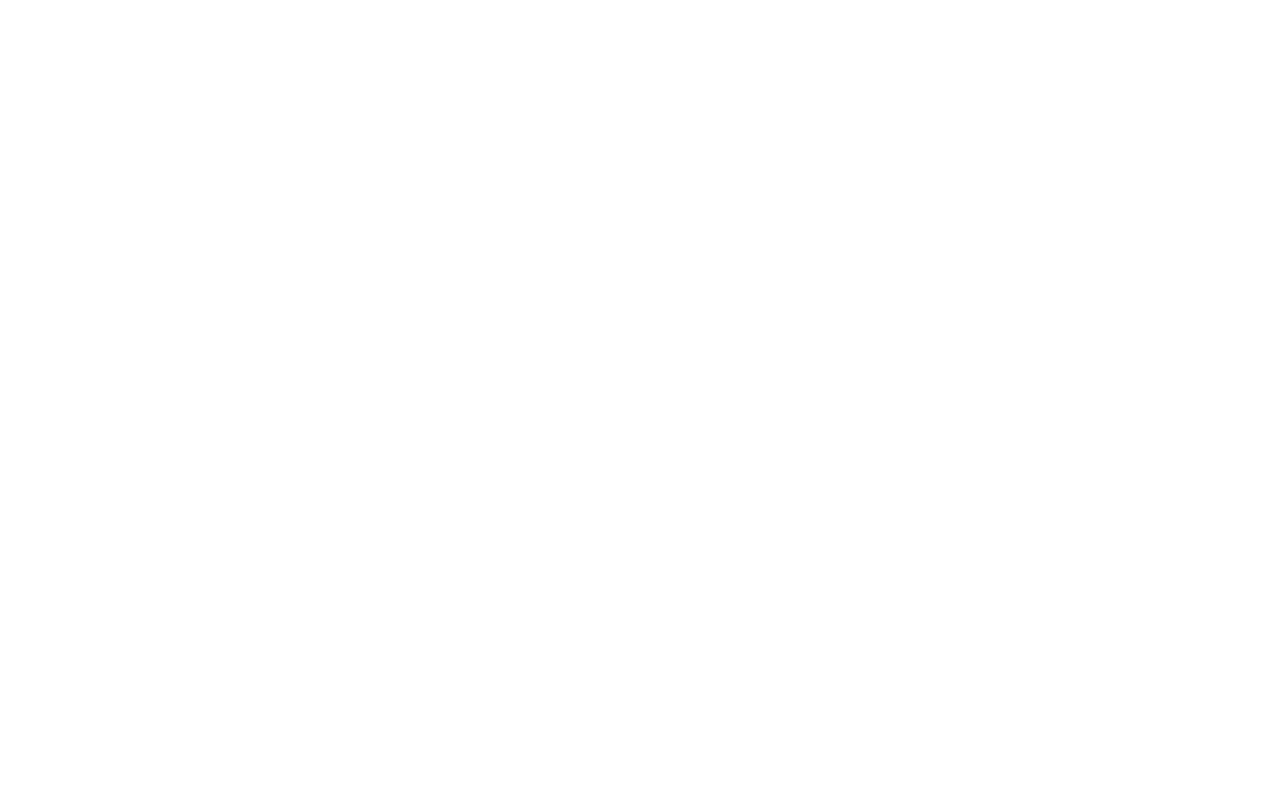
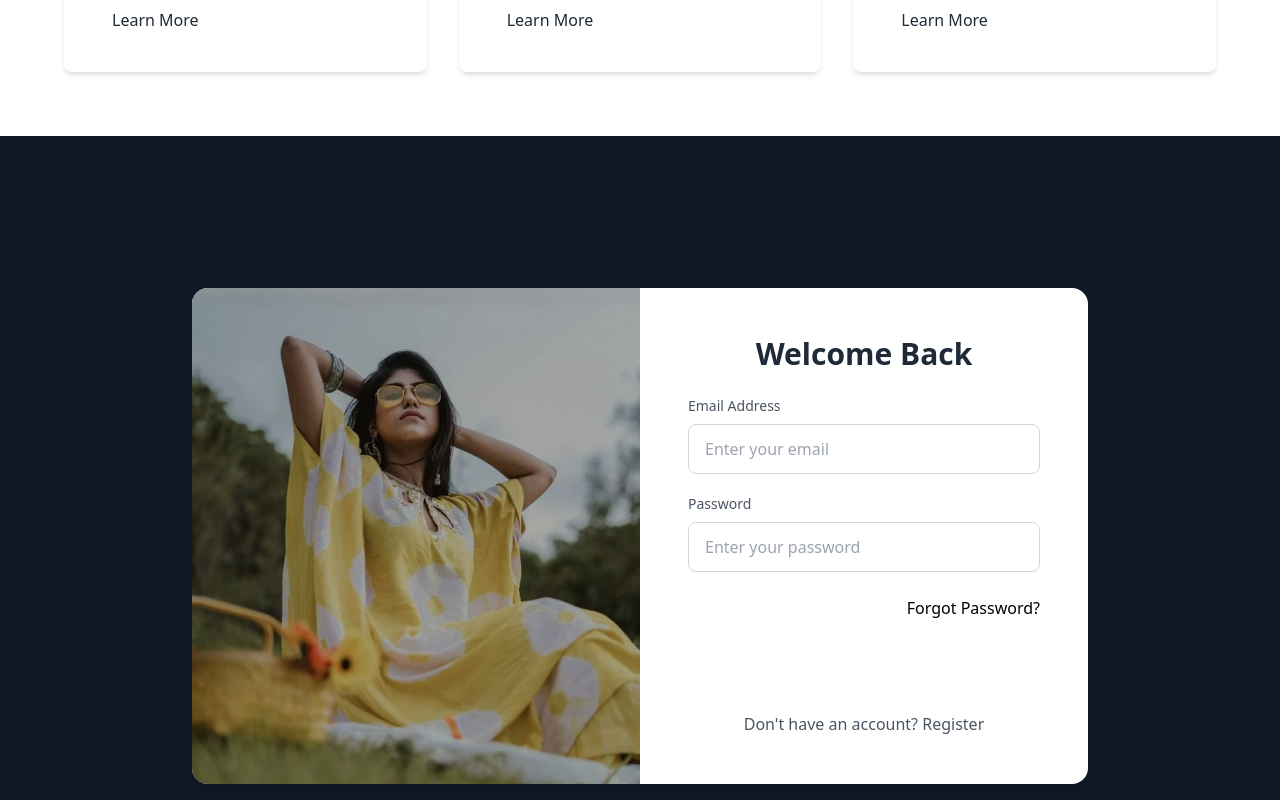
Before and after one commit to SeeminKhan/MP-2A, a React (Vite) app in the folder client/: page /login in a window 1280 px wide. Shown: the part 1280-2080 px from the top of the page. Before the commit the page ends 1214 px from the top, so only its background shows below. Built offline with nearby package versions, Linux system fonts and the light colour scheme.

Commit message:
login page

```diff
--- a/client/src/App.jsx
+++ b/client/src/App.jsx
@@ -9,6 +9,7 @@
   return (
     <Router>
       <Navbar />
+      <HomePage />
       <Routes>
         <Route path="/" element={<HomePage />} />
         <Route path="/login" element={<LoginPage />} />
--- a/client/src/pages/Home.jsx
+++ b/client/src/pages/Home.jsx
@@ -3,6 +3,9 @@
 import Slider2 from "../assets/slider2.jpg";
 import Slider3 from "../assets/slider3.jpg";
 import Card from './Card';
+import CarImg1 from "../cardImg/card4.jpg";
+import CarImg2 from "../cardImg/card2.jpg";
+import CarImg3 from "../cardImg/card5.jpg";
 
 const HomePage = () => {
   const [currentSlide, setCurrentSlide] = useState(0);
@@ -41,13 +44,13 @@
         <h2 className="text-3xl font-semibold text-center mb-12 text-customBlack">Our Features</h2>
         <div className="grid grid-cols-1 md:grid-cols-3 gap-8">
           {/* Card 1 */}
-          <Card src={Slider1}/>
+          <Card src={CarImg1}/>
 
           {/* Card 2 */}
-          <Card src={Slider2} />
+          <Card src={CarImg2} />
 
           {/* Card 3 */}
-          <Card src={Slider3} />
+          <Card src={CarImg3} />
 
         </div>
       </section>
--- a/client/src/pages/Login.jsx
+++ b/client/src/pages/Login.jsx
@@ -1,45 +1,82 @@
+import Slider3 from "../assets/slider3.jpg";
+
 const LoginPage = () => {
   return (
-    <div className="flex items-center justify-center min-h-screen bg-beigeWhite">
-      <div className="bg-white p-8 rounded-lg shadow-lg w-full max-w-md">
-        <h2 className="text-2xl font-bold text-gray-800 mb-6 text-center">Login</h2>
+    <div className="flex items-center justify-center min-h-screen bg-gray-900">
+      {/* Card Container */}
+      <div className="bg-white rounded-2xl shadow-lg overflow-hidden w-full max-w-4xl flex relative">
+
+        {/* Image Section */}
+        <div
+          className="hidden lg:block w-1/2 bg-cover bg-center relative"
+          style={{ backgroundImage: `url(${Slider3})` }}
+        >
+          {/* Image Overlay */}
+          <div className="absolute inset-0 bg-black opacity-30 z-0"></div>
+        </div>
+
+        {/* Form Section */}
+        <div className="w-full lg:w-1/2 p-8 lg:p-12 z-10 relative">
+          <h2 className="text-3xl font-extrabold text-gray-800 mb-6 text-center">
+            Welcome Back
+          </h2>
           <form>
-          <div className="mb-4">
-            <label htmlFor="email" className="block text-gray-600 text-sm mb-1">Email</label>
+            <div className="mb-5">
+              <label
+                htmlFor="email"
+                className="block text-gray-600 text-sm mb-2 font-medium"
+              >
+                Email Address
+              </label>
               <input
                 type="email"
                 id="email"
                 name="email"
-              className="w-full px-4 py-2 border border-gray-300 rounded-lg focus:outline-none focus:ring-2 focus:ring-customPink"
+                className="w-full px-4 py-3 border border-gray-300 rounded-lg focus:outline-none focus:ring-4 focus:ring-mauve transition duration-200"
                 placeholder="Enter your email"
                 required
               />
             </div>
             <div className="mb-6">
-            <label htmlFor="password" className="block text-gray-600 text-sm mb-1">Password</label>
+              <label
+                htmlFor="password"
+                className="block text-gray-600 text-sm mb-2 font-medium"
+              >
+                Password
+              </label>
               <input
                 type="password"
                 id="password"
                 name="password"
-              className="w-full px-4 py-2 border border-gray-300 rounded-lg focus:outline-none focus:ring-2 focus:ring-customPink"
+                className="w-full px-4 py-3 border border-gray-300 rounded-lg focus:outline-none focus:ring-4 focus:ring-mauve transition duration-200"
                 placeholder="Enter your password"
                 required
               />
             </div>
+
+            {/* Forgot Password Link */}
+            <div className="mb-6 flex justify-end">
+              <a href="/forgot-password" className="text-mauve hover:underline">
+                Forgot Password?
+              </a>
+            </div>
+
             <button
               type="submit"
-            className="w-full bg-customPink text-white py-2 px-4 rounded-lg hover:bg-customPinkDark focus:outline-none focus:ring-2 focus:ring-customPink"
+              className="w-full bg-mauve text-white font-bold py-3 px-4 rounded-lg hover:bg-darkMauve transition duration-300"
             >
-            Login
+              Log in now
             </button>
-          <p className="mt-4 text-center text-gray-600"> Don't have an account?{' '}
-            <a href="/register" className="text-customPink hover:underline">
+            <p className="mt-5 text-center text-gray-600">
+              Don't have an account?{' '}
+              <a href="/register" className="text-mauve hover:underline">
                 Register
               </a>
             </p>
           </form>
         </div>
       </div>
+    </div>
   );
 };
 
```
Lines whose indentation alone changed are shown as unchanged.
